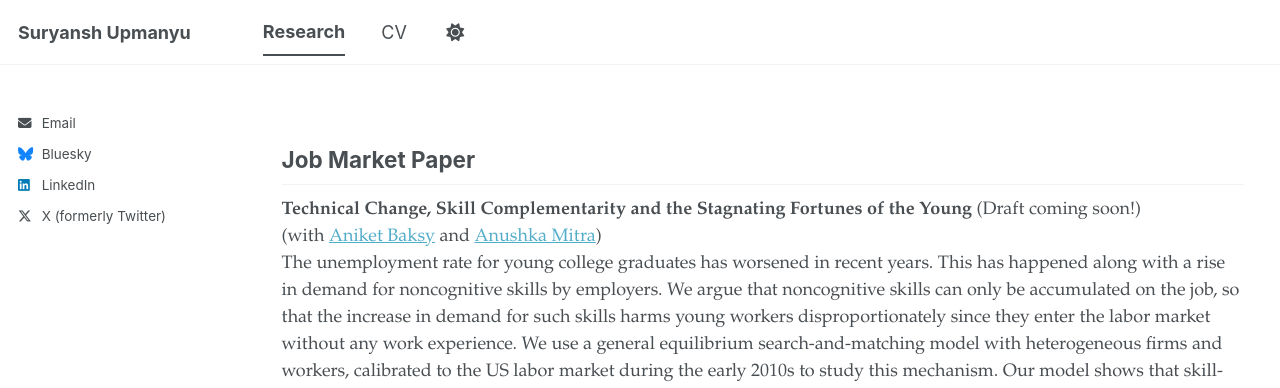
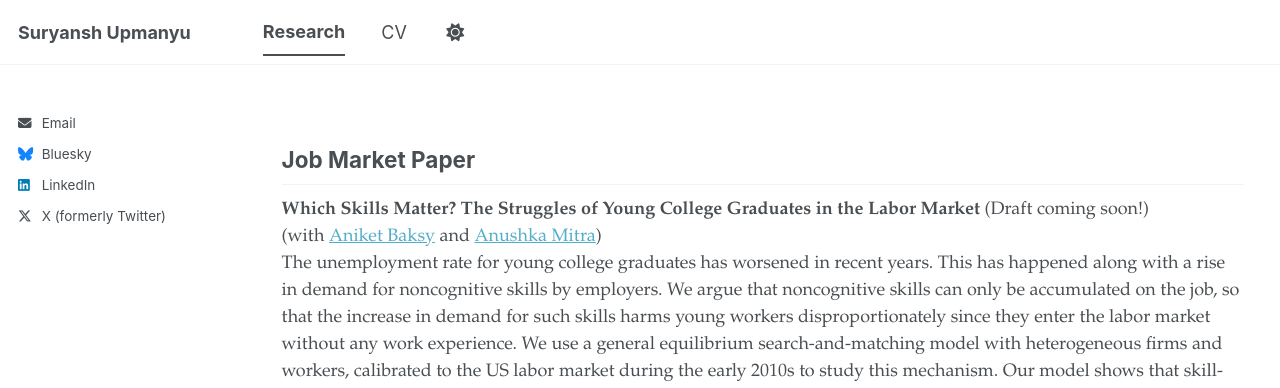
Before and after one commit to upmanyu-suryansh/upmanyu-suryansh.github.io, a Jekyll site: the page built from _pages/research.md, in a window 1280 px wide and 1233 px high. Shown: the top 388 px of the window. Built offline with Jekyll 4.4.1, drawn with Linux system fonts in a browser that asks for light colours; a script bundle is joined from its source files by our own code; library files that are not in the unit come from our copies.

Commit message:
Update job market paper title and description

```diff
--- a/_pages/research.md
+++ b/_pages/research.md
@@ -7,7 +7,7 @@ author_profile: true
 
 ## Job Market Paper
 
-**Technical Change, Skill Complementarity and the Stagnating Fortunes of the Young** (Draft coming soon!)
+**Which Skills Matter? The Struggles of Young College Graduates in the Labor Market** (Draft coming soon!)
 (with [Aniket Baksy](https://anikbak.github.io/) and [Anushka Mitra](https://anushkamitra.com/))
 The unemployment rate for young college graduates has worsened in recent years. This
 has happened along with a rise in demand for noncognitive skills by
```
